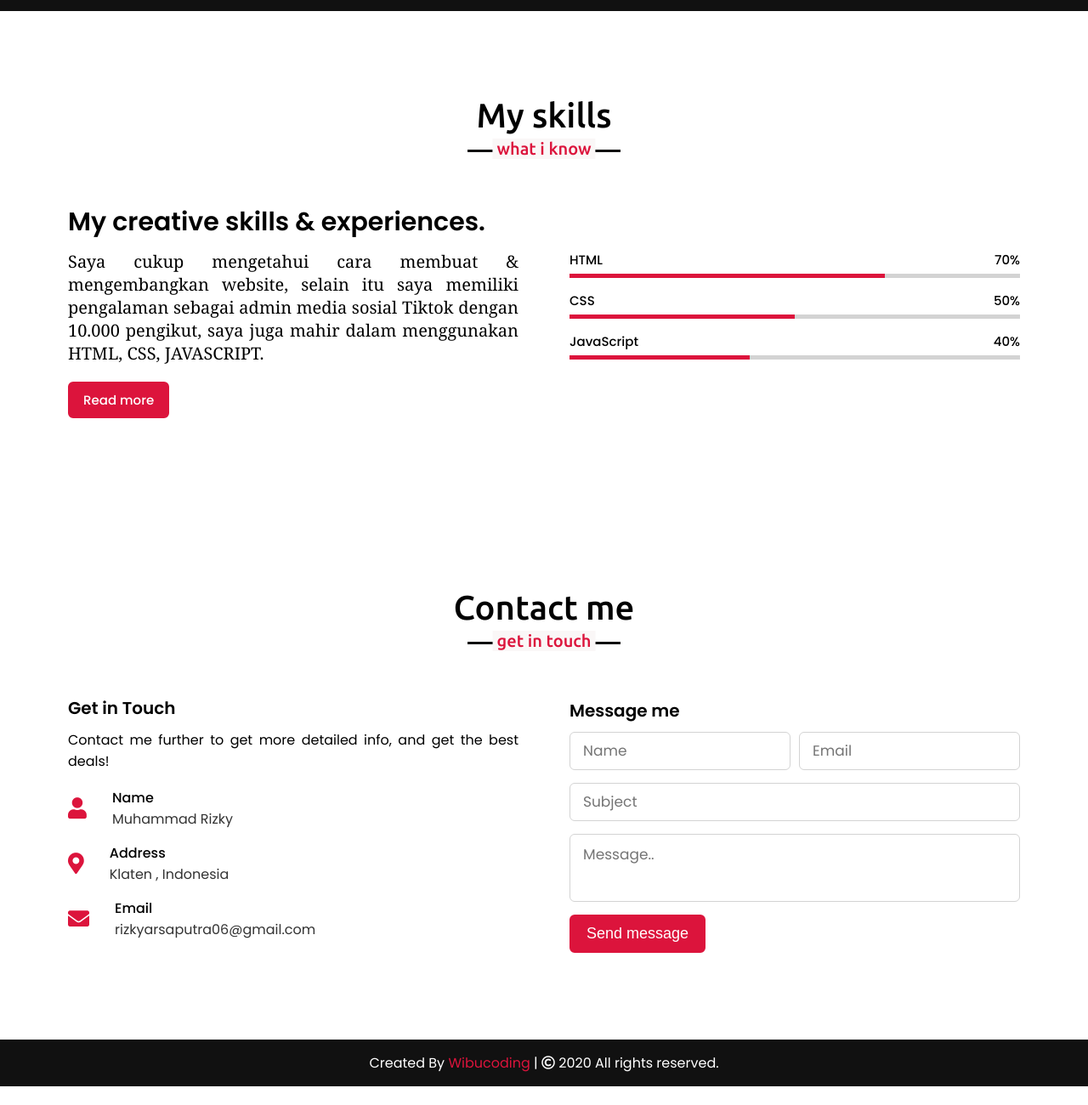
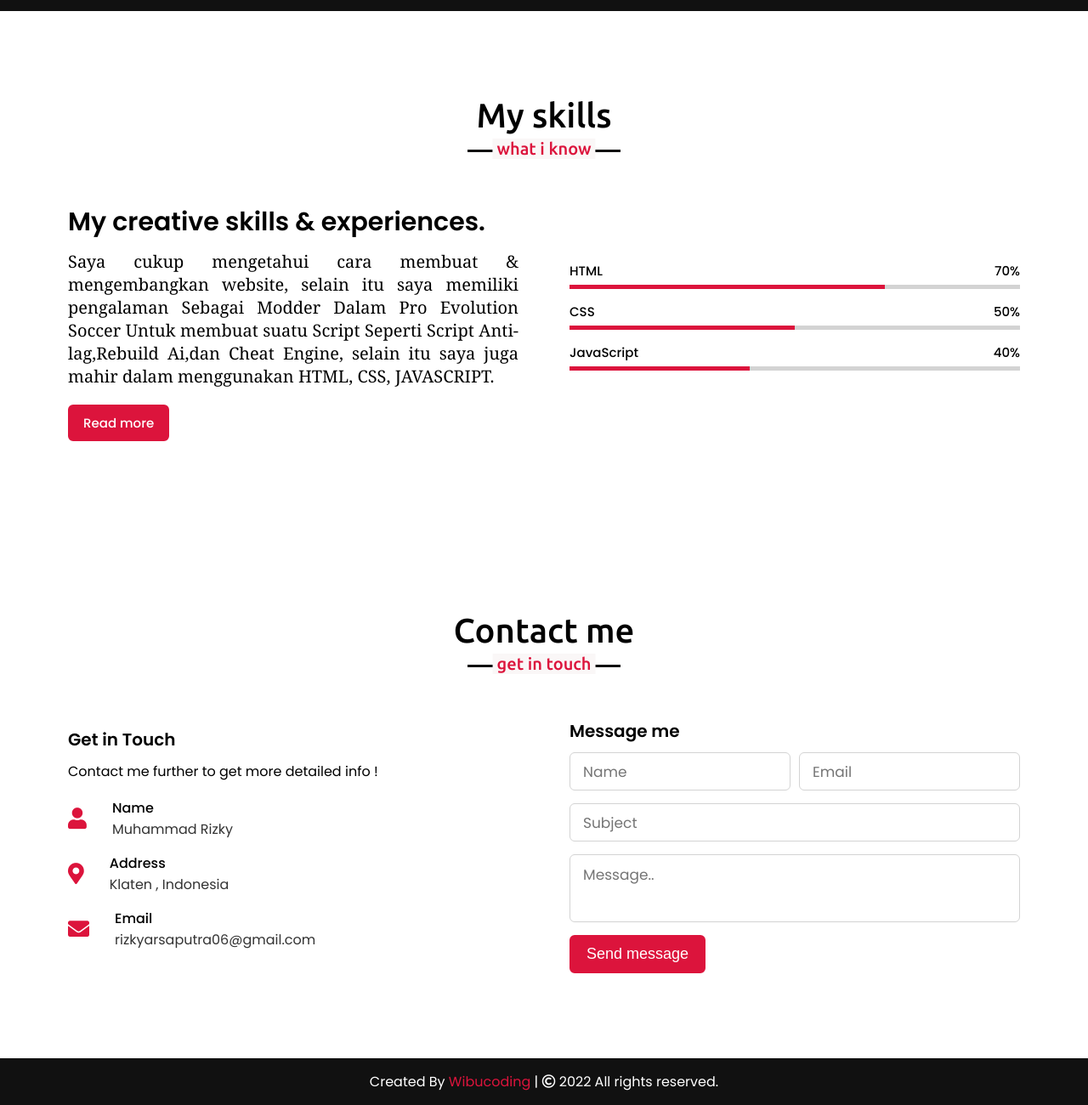
Before and after one commit to Rizky-kuy/rizky-kuy.github.io, a plain HTML site: page index.html in a window 1280 px wide. Shown: the part 2272-3572 px from the top of the page at 85% size. Before the commit the page ends 3550 px from the top, so only its background shows below. Drawn offline with nearby package versions, Linux system fonts and the light colour scheme.

Commit message:
Update index.html

```diff
--- a/index.html
+++ b/index.html
@@ -112,7 +112,7 @@
 
                     <div class="text">I'm Muhammad Rizky and I'm a <span class="typing-2"></span></div>
 
-                    <p>Saya seorang siswa kelas XI SMA. Pengembang Front-End Junior. Saya mahir dalam HTML, CSS & cukup mahir dalam Bahasa Pemrograman Javascript. Saya memiliki pengalaman sebagai admin akun Tiktok dengan 10.000 pengikut. Selain itu, saya aktif sebagai freelance Front-end Developer. Saya suka berinteraksi dengan media sosial, mengikuti tren, dan belajar bahasa baru.</p>
+                    <p>Saya seorang siswa kelas XI SMA. Pengembang Front-End Junior. Saya mahir dalam HTML, CSS & cukup mahir dalam Bahasa Pemrograman Javascript. Saya memiliki Beberapa Pengalaman seperti Membuat Sebuah Website Dan Script Dalam Sebuah Game. Selain itu, saya aktif sebagai freelance Front-end Developer. Saya suka berinteraksi dengan media sosial, mengikuti tren, dan belajar bahasa baru.</p>
 
                     <a href="#">My Social Media</a>
 
@@ -201,7 +201,7 @@
 
                     <div class="text">My creative skills & experiences.</div>
 
-                    <p>Saya cukup mengetahui cara membuat & mengembangkan website, selain itu saya memiliki pengalaman sebagai admin media sosial Tiktok dengan 10.000 pengikut, saya juga mahir dalam menggunakan HTML, CSS, JAVASCRIPT.</p>
+                    <p>Saya cukup mengetahui cara membuat & mengembangkan website, selain itu saya memiliki pengalaman Sebagai Modder Dalam Pro Evolution Soccer Untuk membuat suatu Script Seperti Script Anti-lag,Rebuild Ai,dan Cheat Engine, selain itu saya juga mahir dalam menggunakan HTML, CSS, JAVASCRIPT.</p>
 
                     <a href="#">Read more</a>
 
@@ -281,7 +281,7 @@
 
                     <div class="text">Get in Touch</div>
 
-                    <p>Contact me further to get more detailed info, and get the best deals!</p>
+                    <p>Contact me further to get more detailed info !</p>
 
                     <div class="icons">
 
@@ -386,7 +386,7 @@
 
     <footer>
 
-        <span>Created By <a href="Rizky development">Wibucoding</a> | <span class="far fa-copyright"></span> 2020 All rights reserved.</span>
+        <span>Created By <a href="Rizky development">Wibucoding</a> | <span class="far fa-copyright"></span> 2022 All rights reserved.</span>
 
     </footer>
 
```
